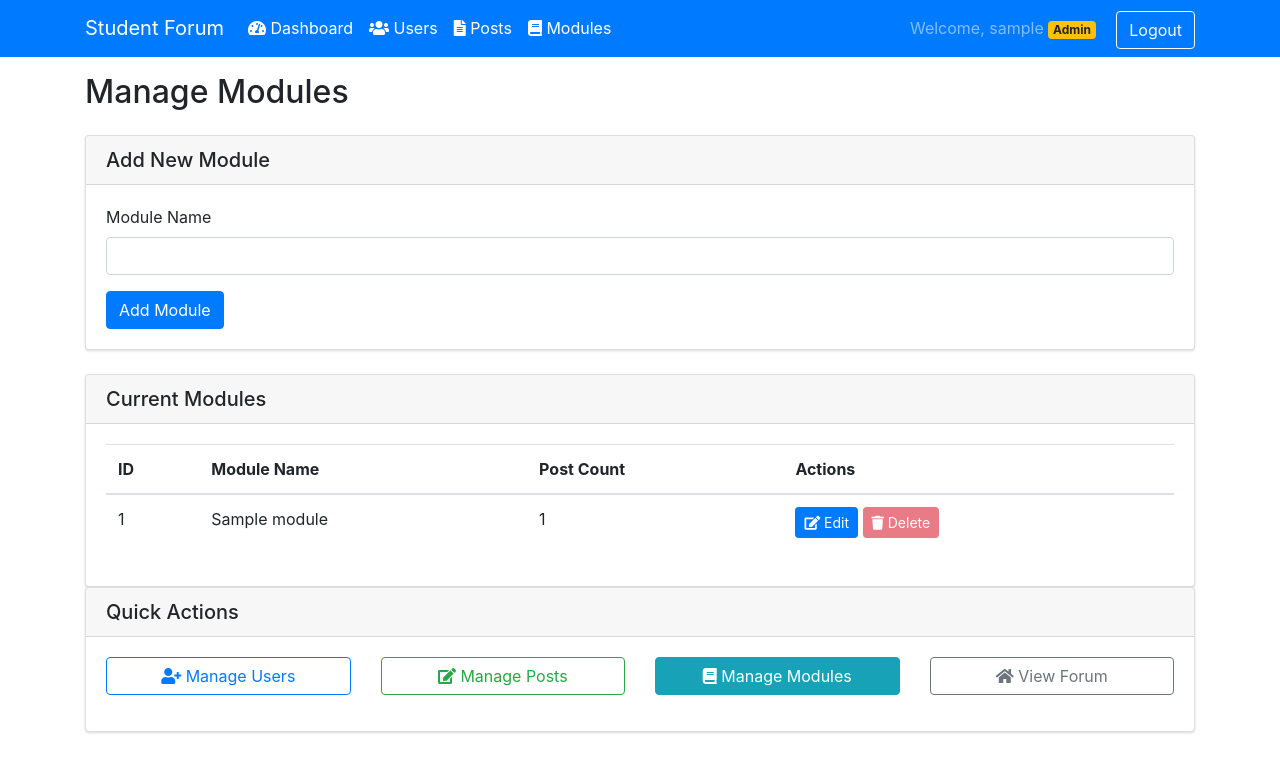
After one commit to hoangtuan0201/student_forum, a PHP site: page /admin/modules.php in a window 1280 px wide. The commit adds this page. Shown: the top 772 px of the page. Run offline with PHP 8.4, Linux system fonts and the light colour scheme; the visitor is signed in with stand-in values (Sample User, id 1); tables that the repository leaves empty or names only in its code hold one stand-in row (values such as "Sample post"); some libraries are stand-ins or nearby versions.

```diff
--- /dev/null
+++ b/admin/modules.php
@@ -0,0 +1,184 @@
+<?php
+require_once '../app/controllers/AdminController.php';
+require_once '../app/models/Module.php';
+
+$adminController = new AdminController();
+$moduleModel = new Module();
+$modules = $moduleModel->getAllModules();
+
+// Check for messages
+$success_message = '';
+$error_message = '';
+
+if (isset($_SESSION['success'])) {
+    $success_message = $_SESSION['success'];
+    unset($_SESSION['success']);
+}
+
+if (isset($_SESSION['error'])) {
+    $error_message = $_SESSION['error'];
+    unset($_SESSION['error']);
+}
+?>
+
+
+    <?php include '../app/views/includes/header.php'; ?>
+
+    <div class="container">
+        <h1 class="h2 mb-4 mt-3">Manage Modules</h1>
+
+        <?php if (!empty($success_message)): ?>
+            <div class="alert alert-success">
+                <?= $success_message; ?>
+            </div>
+        <?php endif; ?>
+
+        <?php if (!empty($error_message)): ?>
+            <div class="alert alert-danger">
+                <?= $error_message; ?>
+            </div>
+        <?php endif; ?>
+
+        <!-- Add New Module -->
+        <div class="card mb-4">
+            <div class="card-header">
+                <h5 class="card-title mb-0">Add New Module</h5>
+            </div>
+            <div class="card-body">
+                <form action="/student_forum/app/controllers/AdminController.php?action=addModule" method="post">
+                    <div class="form-group">
+                        <label for="moduleName">Module Name</label>
+                        <input type="text" class="form-control" id="moduleName" name="module_name" required>
+                    </div>
+                    <button type="submit" class="btn btn-primary">Add Module</button>
+                </form>
+            </div>
+        </div>
+
+        <!-- Modules List -->
+        <div class="card">
+            <div class="card-header">
+                <h5 class="card-title mb-0">Current Modules</h5>
+            </div>
+            <div class="card-body">
+                <div class="table-responsive">
+                    <table class="table table-hover">
+                        <thead>
+                            <tr>
+                                <th>ID</th>
+                                <th>Module Name</th>
+                                <th>Post Count</th>
+                                <th>Actions</th>
+                            </tr>
+                        </thead>
+                        <tbody>
+                            <?php if (!empty($modules)): ?>
+                                <?php foreach ($modules as $module): ?>
+                                    <tr>
+                                        <td><?= $module['module_id']; ?></td>
+                                        <td>
+                                            <span id="module-name-<?= $module['module_id']; ?>"><?= $module['module_name']; ?></span>
+                                            <form id="edit-form-<?= $module['module_id']; ?>" style="display: none;"
+                                                  action="/student_forum/app/controllers/AdminController.php?action=updateModule" method="post">
+                                                <div class="input-group">
+                                                    <input type="hidden" name="module_id" value="<?= $module['module_id']; ?>">
+                                                    <input type="text" class="form-control" name="module_name"
+                                                           value="<?= $module['module_name']; ?>" required>
+                                                    <div class="input-group-append">
+                                                        <button type="submit" class="btn btn-success btn-sm">Save</button>
+                                                        <button type="button" class="btn btn-secondary btn-sm"
+                                                                onclick="toggleEditForm(<?= $module['module_id']; ?>, false)">Cancel</button>
+                                                    </div>
+                                                </div>
+                                            </form>
+                                        </td>
+                                        <td>
+                                            <?php
+                                            $post_count = $adminController->getPostCountByModule($module['module_id']);
+                                            echo $post_count;
+                                            ?>
+                                        </td>
+                                        <td>
+                                            <button type="button" class="btn btn-sm btn-primary"
+                                                    onclick="toggleEditForm(<?= $module['module_id']; ?>, true)">
+                                                <i class="fas fa-edit"></i> Edit
+                                            </button>
+
+                                            <button type="button" class="btn btn-sm btn-danger"
+                                                    data-toggle="modal"
+                                                    data-target="#deleteModuleModal<?= $module['module_id']; ?>"
+                                                    <?= $post_count > 0 ? 'disabled' : ''; ?>>
+                                                <i class="fas fa-trash"></i> Delete
+                                            </button>
+
+                                            <!-- Delete Module Modal -->
+                                            <div class="modal fade" id="deleteModuleModal<?= $module['module_id']; ?>"
+                                                 tabindex="-1" role="dialog">
+                                                <div class="modal-dialog" role="document">
+                                                    <div class="modal-content">
+                                                        <div class="modal-header">
+                                                            <h5 class="modal-title">Delete Module</h5>
+                                                            <button type="button" class="close" data-dismiss="modal">
+                                                                <span>&times;</span>
+                                                            </button>
+                                                        </div>
+                                                        <div class="modal-body">
+                                                            <p>Are you sure you want to delete this module?</p>
+                                                            <p><strong>Module Name:</strong> <?= $module['module_name']; ?></p>
+                                                            <?php if ($post_count > 0): ?>
+                                                                <div class="alert alert-warning">
+                                                                    <i class="fas fa-exclamation-triangle"></i>
+                                                                    This module has <?= $post_count ?> posts associated with it.
+                                                                    You must delete or reassign those posts before deleting this module.
+                                                                </div>
+                                                            <?php else: ?>
+                                                                <p class="text-danger">This action cannot be undone.</p>
+                                                            <?php endif; ?>
+                                                        </div>
+                                                        <div class="modal-footer">
+                                                            <button type="button" class="btn btn-secondary" data-dismiss="modal">Cancel</button>
+                                                            <form action="/student_forum/app/controllers/AdminController.php?action=deleteModule" method="post">
+                                                                <input type="hidden" name="module_id" value="<?= $module['module_id']; ?>">
+                                                                <button type="submit" class="btn btn-danger" <?= $post_count > 0 ? 'disabled' : ''; ?>>
+                                                                    Delete Module
+                                                                </button>
+                                                            </form>
+                                                        </div>
+                                                    </div>
+                                                </div>
+                                            </div>
+                                        </td>
+                                    </tr>
+                                <?php endforeach; ?>
+                            <?php else: ?>
+                                <tr>
+                                    <td colspan="4" class="text-center">No modules found.</td>
+                                </tr>
+                            <?php endif; ?>
+                        </tbody>
+                    </table>
+                </div>
+            </div>
+        </div>
+
+        <?php include "includes/quick_action.php"?>
+    </div>
+    <?php include '../app/views/includes/footer.php'; ?>
+
+
+    <script>
+    function toggleEditForm(moduleId, show) {
+        var nameElement = document.getElementById('module-name-' + moduleId);
+        var formElement = document.getElementById('edit-form-' + moduleId);
+
+        if (show) {
+            nameElement.style.display = 'none';
+            formElement.style.display = 'block';
+        } else {
+            nameElement.style.display = 'inline';
+            formElement.style.display = 'none';
+        }
+    }
+    </script>
+</body>
+</html>
--- a/app/controllers/AdminController.php
+++ b/app/controllers/AdminController.php
@@ -25,6 +25,34 @@
     // User Management Methods
     public function getAllUsers() {
         return $this->userModel->getAllUsers();
+    }
+
+    // Post Management Methods
+    public function getAllPosts() {
+        return $this->postModel->getAllPosts();
+    }
+
+    public function getPostsByModule($module_id) {
+        return $this->postModel->getPostsByModule($module_id);
+    }
+
+    public function searchPosts($search) {
+        return $this->postModel->searchPosts($search);
+    }
+
+    public function deletePost() {
+        if ($_SERVER["REQUEST_METHOD"] == "POST" && isset($_POST["post_id"])) {
+            $post_id = $_POST["post_id"];
+
+            if ($this->postModel->deletePostFromAdmin($post_id)) {
+                $_SESSION["success"] = "Post deleted successfully.";
+            } else {
+                $_SESSION["error"] = "Failed to delete post.";
+            }
+
+            header("Location: /student_forum/admin/posts.php");
+            exit;
+        }
     }
 
     public function deleteUser() {
@@ -89,6 +117,81 @@
 
         return $stats;
     }
+
+    // Module Management Methods
+    public function getAllModules() {
+        return $this->moduleModel->getAllModules();
+    }
+
+    public function getPostCountByModule($module_id) {
+        // Use the Post model to count posts in a module
+        return $this->postModel->countPostsByModule($module_id);
+    }
+
+    public function addModule() {
+        if ($_SERVER["REQUEST_METHOD"] == "POST" && isset($_POST["module_name"])) {
+            $module_name = trim($_POST["module_name"]);
+
+            if (empty($module_name)) {
+                $_SESSION["error"] = "Module name cannot be empty.";
+                header("Location: /student_forum/admin/modules.php");
+                exit;
+            }
+
+            if ($this->moduleModel->createModule($module_name)) {
+                $_SESSION["success"] = "Module created successfully.";
+            } else {
+                $_SESSION["error"] = "Failed to create module.";
+            }
+
+            header("Location: /student_forum/admin/modules.php");
+            exit;
+        }
+    }
+
+    public function updateModule() {
+        if ($_SERVER["REQUEST_METHOD"] == "POST" && isset($_POST["module_id"]) && isset($_POST["module_name"])) {
+            $module_id = $_POST["module_id"];
+            $module_name = trim($_POST["module_name"]);
+
+            if (empty($module_name)) {
+                $_SESSION["error"] = "Module name cannot be empty.";
+                header("Location: /student_forum/admin/modules.php");
+                exit;
+            }
+
+            if ($this->moduleModel->updateModule($module_id, $module_name)) {
+                $_SESSION["success"] = "Module updated successfully.";
+            } else {
+                $_SESSION["error"] = "Failed to update module.";
+            }
+
+            header("Location: /student_forum/admin/modules.php");
+            exit;
+        }
+    }
+
+    public function deleteModule() {
+        if ($_SERVER["REQUEST_METHOD"] == "POST" && isset($_POST["module_id"])) {
+            $module_id = $_POST["module_id"];
+
+            // Check if there are posts in this module
+            if ($this->getPostCountByModule($module_id) > 0) {
+                $_SESSION["error"] = "Cannot delete module with existing posts. Please delete or reassign posts first.";
+                header("Location: /student_forum/admin/modules.php");
+                exit;
+            }
+
+            if ($this->moduleModel->deleteModule($module_id)) {
+                $_SESSION["success"] = "Module deleted successfully.";
+            } else {
+                $_SESSION["error"] = "Failed to delete module.";
+            }
+
+            header("Location: /student_forum/admin/modules.php");
+            exit;
+        }
+    }
 }
 
 // Handle admin actions
@@ -102,8 +205,20 @@
         case 'updateUserRole':
             $adminController->updateUserRole();
             break;
+        case 'deletePost':
+            $adminController->deletePost();
+            break;
+        case 'addModule':
+            $adminController->addModule();
+            break;
+        case 'updateModule':
+            $adminController->updateModule();
+            break;
+        case 'deleteModule':
+            $adminController->deleteModule();
+            break;
         default:
-            header("Location: /student_forum/admin/users.php");
+            header("Location: /student_forum/admin/index.php");
             exit;
     }
 }
--- a/app/models/Module.php
+++ b/app/models/Module.php
@@ -10,39 +10,39 @@
     }
 
     public function getAllModules() {
-        $stmt = $this->pdo->prepare("SELECT * FROM modules ORDER BY name ASC");
+        $stmt = $this->pdo->prepare("SELECT * FROM modules ORDER BY module_name ASC");
         $stmt->execute();
         return $stmt->fetchAll(PDO::FETCH_ASSOC);
     }
 
-    public function getModuleById($id) {
-        $stmt = $this->pdo->prepare("SELECT * FROM modules WHERE id = ?");
-        $stmt->execute([$id]);
+    public function getModuleById($module_id) {
+        $stmt = $this->pdo->prepare("SELECT * FROM modules WHERE module_id = ?");
+        $stmt->execute([$module_id]);
         return $stmt->fetch(PDO::FETCH_ASSOC);
     }
 
-    public function createModule($name) {
-        $stmt = $this->pdo->prepare("INSERT INTO modules (name) VALUES (?)");
-        return $stmt->execute([$name]);
+    public function createModule($module_name) {
+        $stmt = $this->pdo->prepare("INSERT INTO modules (module_name) VALUES (?)");
+        return $stmt->execute([$module_name]);
     }
 
-    public function updateModule($id, $name) {
-        $stmt = $this->pdo->prepare("UPDATE modules SET name = ? WHERE id = ?");
-        return $stmt->execute([$name, $id]);
+    public function updateModule($module_id, $module_name) {
+        $stmt = $this->pdo->prepare("UPDATE modules SET module_name = ? WHERE module_id = ?");
+        return $stmt->execute([$module_name, $module_id]);
     }
 
-    public function deleteModule($id) {
+    public function deleteModule($module_id) {
         // First, check if there are any posts in this module
         $stmt = $this->pdo->prepare("SELECT COUNT(*) FROM posts WHERE module_id = ?");
-        $stmt->execute([$id]);
+        $stmt->execute([$module_id]);
         $count = $stmt->fetchColumn();
 
         if ($count > 0) {
             return false; // Cannot delete module with existing posts
         }
 
-        $stmt = $this->pdo->prepare("DELETE FROM modules WHERE id = ?");
-        return $stmt->execute([$id]);
+        $stmt = $this->pdo->prepare("DELETE FROM modules WHERE module_id = ?");
+        return $stmt->execute([$module_id]);
     }
 
     public function countModules() {
--- a/app/models/Post.php
+++ b/app/models/Post.php
@@ -15,6 +15,17 @@
                                     JOIN users ON posts.user_id = users.user_id
                                     JOIN modules ON posts.module_id = modules.module_id
                                     ORDER BY posts.created_at DESC");
+        return $stmt->fetchAll();
+    }
+
+    public function getPostsByModule($module_id) {
+        $stmt = $this->pdo->prepare("SELECT posts.*, users.username, modules.module_name
+                                    FROM posts
+                                    JOIN users ON posts.user_id = users.user_id
+                                    JOIN modules ON posts.module_id = modules.module_id
+                                    WHERE posts.module_id = ?
+                                    ORDER BY posts.created_at DESC");
+        $stmt->execute([$module_id]);
         return $stmt->fetchAll();
     }
 
@@ -69,11 +80,30 @@
         return $stmt->fetchColumn();
     }
 
+    public function countPostsByModule($module_id) {
+        $stmt = $this->pdo->prepare("SELECT COUNT(*) FROM posts WHERE module_id = ?");
+        $stmt->execute([$module_id]);
+        return $stmt->fetchColumn();
+    }
+
     // THIS IS FOR admin Crud
     public function deletePostFromAdmin($post_id) {
         $stmt = $this->pdo->prepare("DELETE FROM posts WHERE post_id = ?");
         return $stmt->execute([$post_id]);
     }
 
+    public function searchPosts($search) {
+        $searchTerm = '%' . $search . '%';
+        $query = "SELECT posts.*, users.username, modules.module_name
+                FROM posts
+                JOIN users ON posts.user_id = users.user_id
+                JOIN modules ON posts.module_id = modules.module_id
+                WHERE posts.title LIKE ? OR posts.content LIKE ?
+                ORDER BY posts.created_at DESC";
+        $stmt = $this->pdo->prepare($query);
+        $stmt->execute([$searchTerm, $searchTerm]);
+        return $stmt->fetchAll();
+    }
+
 }
 ?>
```
Also changed, not shown: admin/posts.php (+147 -0 lines), admin/users.php (+2 -15 lines).
